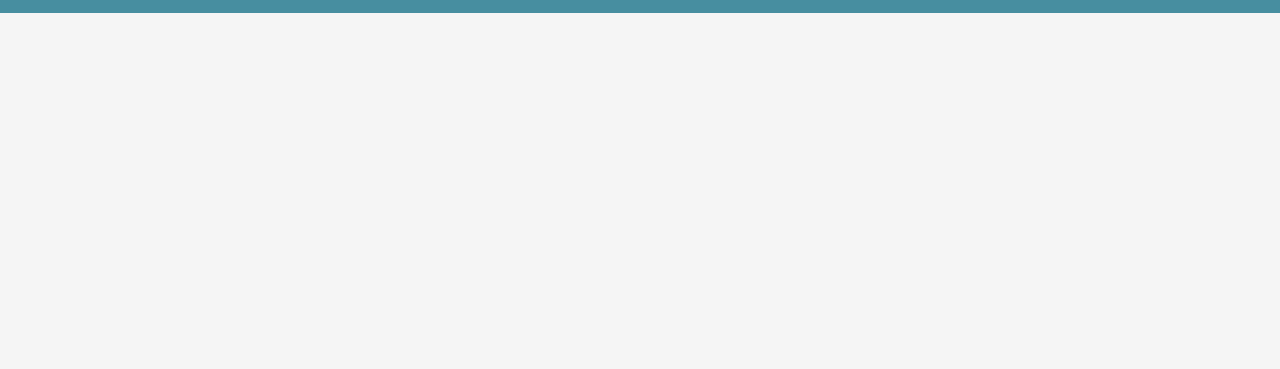
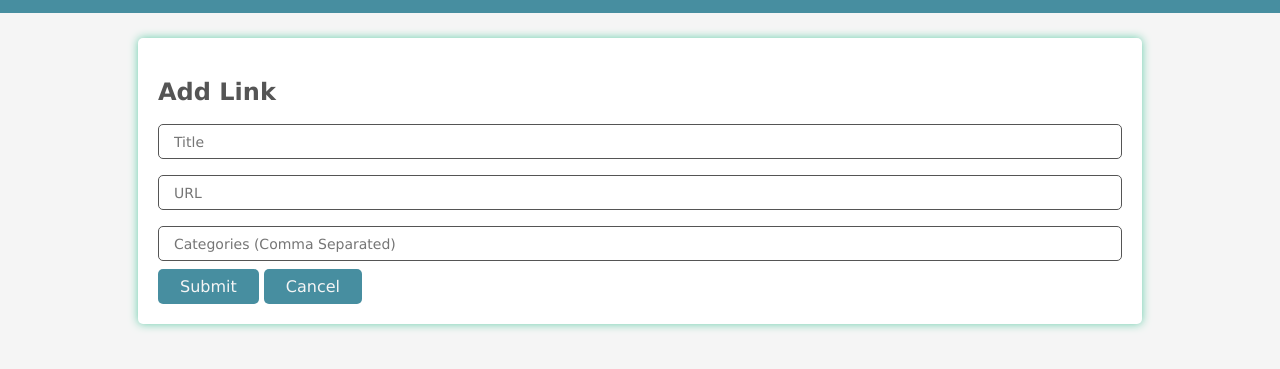
Before and after one commit to dssitachi/Link-Saver-, a plain HTML site: page index.html in a window 1280 px wide. Shown: the part 47-416 px from the top of the page. Drawn offline with Linux system fonts and the light colour scheme.

Commit message:
added form for adding new links

```diff
--- a/app.css
+++ b/app.css
@@ -56,3 +56,50 @@ a:hover {
     color: var(--dark-accent-color);
     font-size: 20px;
 }
+
+
+/* panel */
+
+.panel {
+    background-color: white;
+    border-radius: 5px;
+    box-shadow: 0px 0px 10px mediumaquamarine;
+    padding: 40px 20px 20px 20px;
+    margin: 10px;
+
+}
+
+.panel-heading {
+    font-size: 24px;
+    margin-bottom: 10px;
+    color: var(--main-grey);
+}
+
+/* form */
+
+.form-control {
+    width: 100%;
+    margin: 8px 0;
+    height: 35px;
+    border-radius: 5px;
+    border: 1px solid var(--main-grey);
+    padding: 2px 15px;
+    font-size: 14px;
+}
+
+/* button */
+
+input[type='submit'], button {
+    padding: 8px 22px;
+    border-radius: 5px;
+    border: 1px var(--main-accent);
+    background-color: var(--main-accent);
+    color: whitesmoke;
+    font-size: 16px;
+}
+
+input[type='submit']:hover, button:hover {
+    cursor: pointer;
+    color: var(--main-accent);
+    background-color: whitesmoke;
+}
--- a/index.html
+++ b/index.html
@@ -18,6 +18,25 @@
 
     <div class="container">
         <div class="panel" id="addLinkPanel">
+            <h3 class="panel-heading">Add Link</h3>
+
+            <form id="addLinkForm">
+                <input type="text" name="title" id="linkTitle" class="form-control"
+                placeholder="Title">
+
+                <input type="text" name="url" id="linkUrl" class="form-control"
+                placeholder="URL">
+
+                <input type="text" name="category" id="linkCategory" class="form-control"
+                placeholder="Categories (Comma Separated)">
+
+                <div class="addedCategories">
+
+                </div>
+
+                <input type="submit" id="submitButton" value="Submit">
+                <input type="submit" id="cancelButton" value="Cancel">
+            </form>
 
         </div>
 
```
